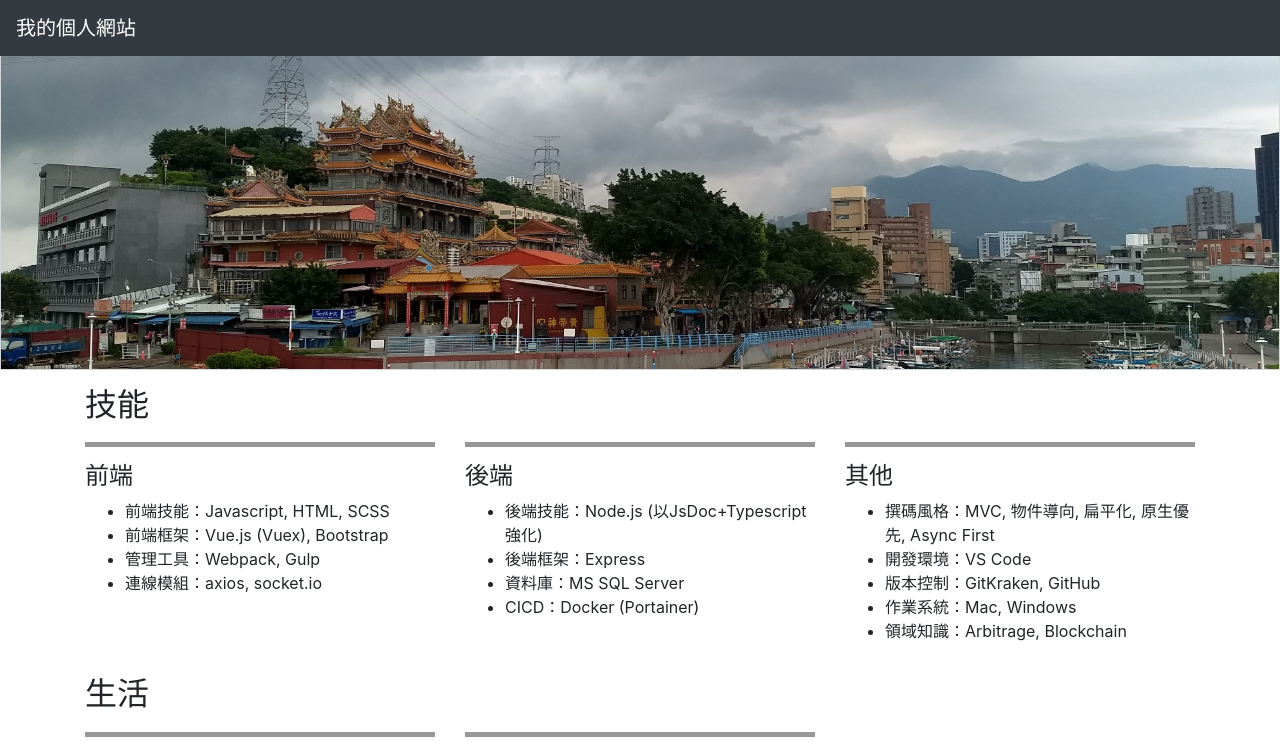
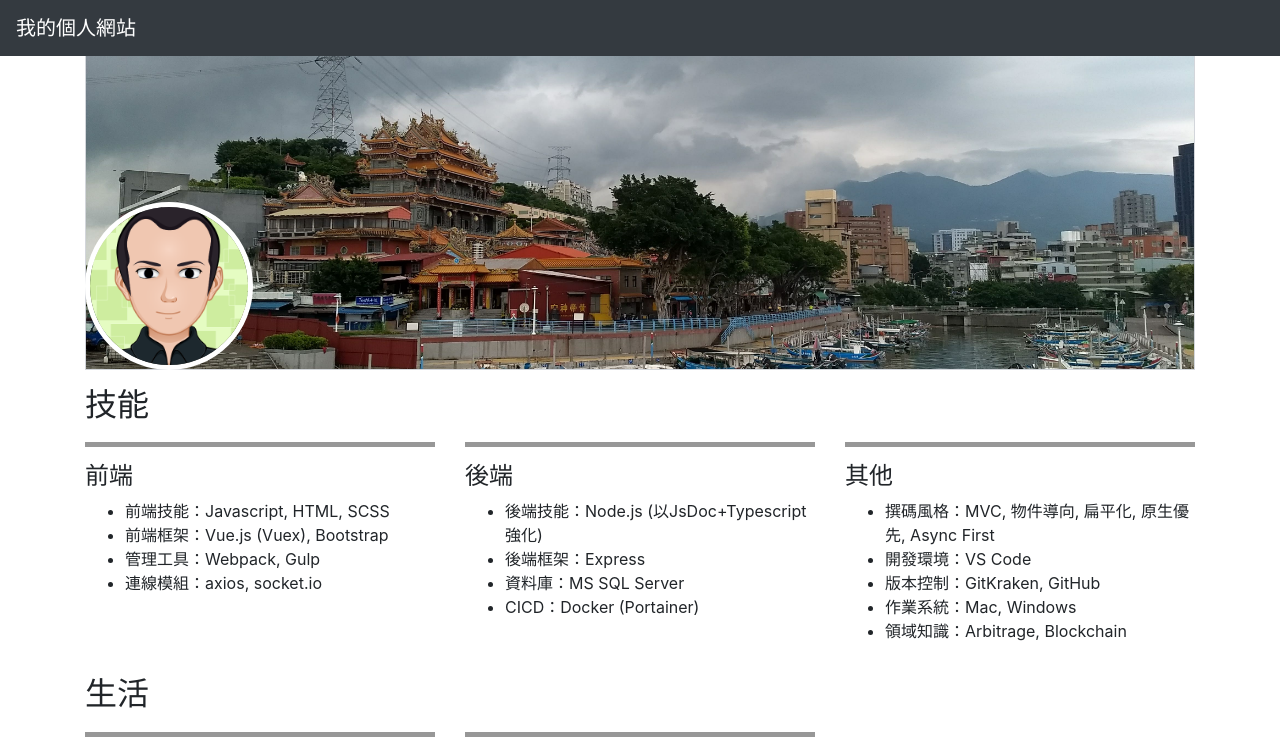
Before and after one commit to simon0406/pccu-vue-official, a Vue app: page / in a window 1280 px wide. Shown: the top 750 px of the page. Built offline with nearby package versions, Linux system fonts and the light colour scheme.

Commit message:
add portrait

```diff
--- a/src/App.vue
+++ b/src/App.vue
@@ -1,10 +1,10 @@
 <template>
   <div id="app">
     <Navigation title="我的個人網站" />
-    <PageHeader :src="imageUrl">
-      <img src="@/assets/myAvatar.png">
-    </PageHeader>
     <div class="container">
+      <PageHeader :src="imageUrl">
+        <img src="@/assets/myAvatar.png">
+      </PageHeader>
       <Theme title="技能">
         <Card>
           <h4>前端</h4>
--- a/src/components/PageHeader.vue
+++ b/src/components/PageHeader.vue
@@ -3,8 +3,11 @@
     <div
       class="header_image"
       :style="{ backgroundImage: `url(${src})` }"
-    ></div>
-    <!-- <slot></slot> -->
+    >
+    </div>
+    <div class="portrait">
+      <slot></slot>
+    </div>
   </div>
 </template>
 <script>
@@ -16,6 +19,7 @@ export default {
 </script>
 <style lang="scss" scoped>
 .pageHeader {
+  position: relative;
   .header_image {
     min-width: 100%;
     height: 315px;
@@ -23,5 +27,15 @@ export default {
     background-position: center;
     border: 1px solid #d3d6db;
   }
+  .portrait {
+    position: absolute;
+    bottom: 0;
+    width: 168px;
+    > * {
+      border-radius: 50%;
+      max-width: 100%;
+      border: 5px solid white;
+    }
+  }
 }
 </style>
```
